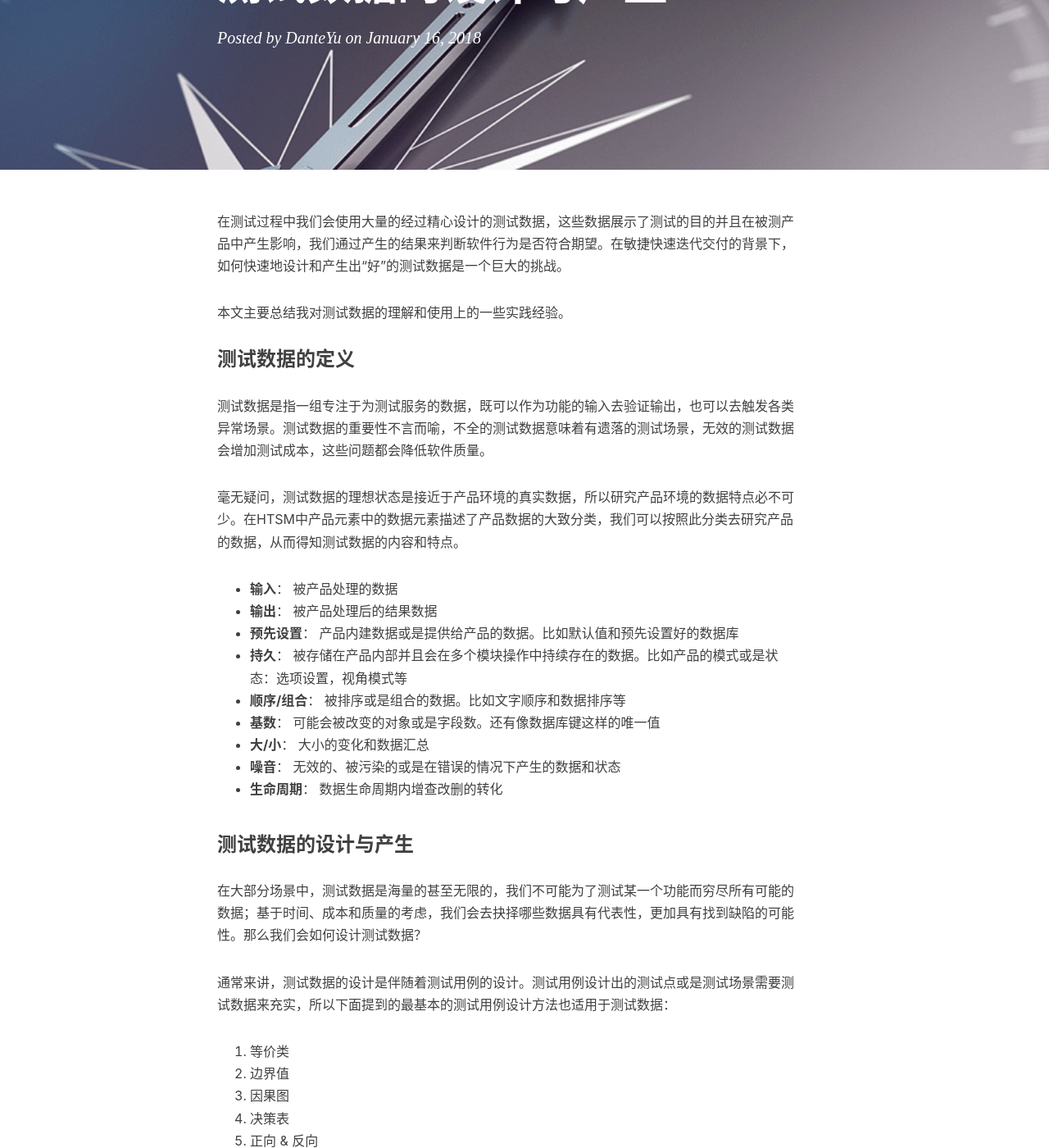
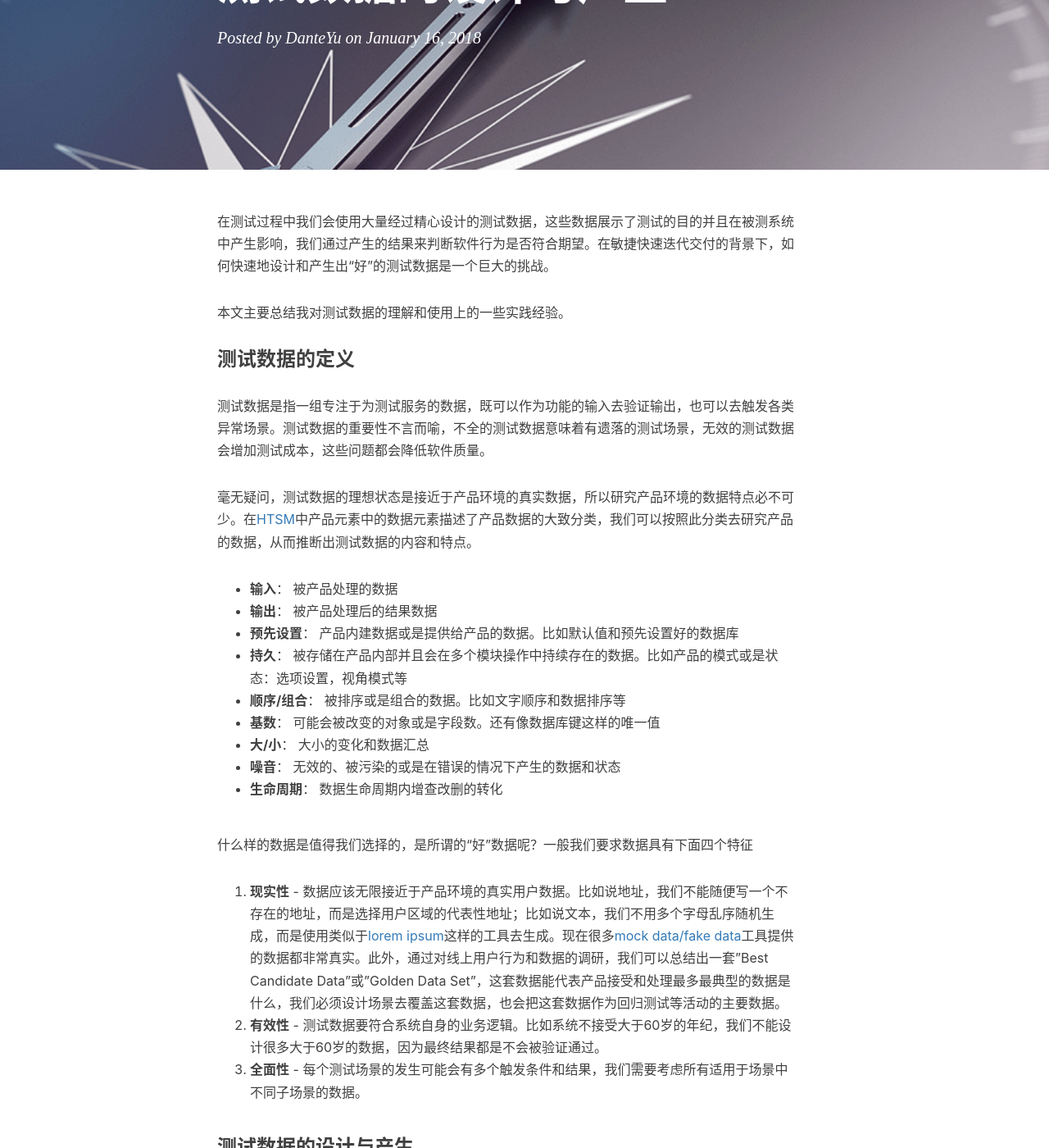
Before and after one commit to DanteYu/DanteYu.github.io, a Jekyll site: the page built from _posts/2018-01-16-testdatasummary.markdown, in a window 1280 px wide and 1400 px high, scrolled down 250 px. Shown: the whole window at 82% size. Built offline with Jekyll 4.4.1, drawn with Linux system fonts in a browser that asks for light colours; nearby versions of some CDN libraries; comment, search, counter and statistics services are not loaded; some of the changed text lies outside the part shown.

Commit message:
update test data post

```diff
--- a/_posts/2018-01-16-testdatasummary.markdown
+++ b/_posts/2018-01-16-testdatasummary.markdown
@@ -7,7 +7,7 @@
 tags:
     - TestData
 ---
-在测试过程中我们会使用大量的经过精心设计的测试数据，这些数据展示了测试的目的并且在被测产品中产生影响，我们通过产生的结果来判断软件行为是否符合期望。在敏捷快速迭代交付的背景下，如何快速地设计和产生出“好”的测试数据是一个巨大的挑战。
+在测试过程中我们会使用大量经过精心设计的测试数据，这些数据展示了测试的目的并且在被测系统中产生影响，我们通过产生的结果来判断软件行为是否符合期望。在敏捷快速迭代交付的背景下，如何快速地设计和产生出“好”的测试数据是一个巨大的挑战。
 
 本文主要总结我对测试数据的理解和使用上的一些实践经验。
 
@@ -15,7 +15,7 @@
 
 测试数据是指一组专注于为测试服务的数据，既可以作为功能的输入去验证输出，也可以去触发各类异常场景。测试数据的重要性不言而喻，不全的测试数据意味着有遗落的测试场景，无效的测试数据会增加测试成本，这些问题都会降低软件质量。
 
-毫无疑问，测试数据的理想状态是接近于产品环境的真实数据，所以研究产品环境的数据特点必不可少。在HTSM中产品元素中的数据元素描述了产品数据的大致分类，我们可以按照此分类去研究产品的数据，从而得知测试数据的内容和特点。
+毫无疑问，测试数据的理想状态是接近于产品环境的真实数据，所以研究产品环境的数据特点必不可少。在[HTSM](http://www.satisfice.com/tools/htsm.pdf)中产品元素中的数据元素描述了产品数据的大致分类，我们可以按照此分类去研究产品的数据，从而推断出测试数据的内容和特点。
 * **输入**： 被产品处理的数据
 * **输出**： 被产品处理后的结果数据
 * **预先设置**： 产品内建数据或是提供给产品的数据。比如默认值和预先设置好的数据库
@@ -25,6 +25,11 @@
 * **大/小**： 大小的变化和数据汇总
 * **噪音**： 无效的、被污染的或是在错误的情况下产生的数据和状态
 * **生命周期**： 数据生命周期内增查改删的转化
+
+什么样的数据是值得我们选择的，是所谓的“好”数据呢？一般我们要求数据具有下面四个特征
+1. **现实性** - 数据应该无限接近于产品环境的真实用户数据。比如说地址，我们不能随便写一个不存在的地址，而是选择用户区域的代表性地址；比如说文本，我们不用多个字母乱序随机生成，而是使用类似于[lorem ipsum](https://en.wikipedia.org/wiki/Lorem_ipsum)这样的工具去生成。现在很多[mock data/fake data](https://danteyu.github.io/2018/01/10/fakedatapython/)工具提供的数据都非常真实。此外，通过对线上用户行为和数据的调研，我们可以总结出一套"Best Candidate Data"或"Golden Data Set"，这套数据能代表产品接受和处理最多最典型的数据是什么，我们必须设计场景去覆盖这套数据，也会把这套数据作为回归测试等活动的主要数据。
+2. **有效性** - 测试数据要符合系统自身的业务逻辑。比如系统不接受大于60岁的年纪，我们不能设计很多大于60岁的数据，因为最终结果都是不会被验证通过。
+3. **全面性** - 每个测试场景的发生可能会有多个触发条件和结果，我们需要考虑所有适用于场景中不同子场景的数据。
 
 ### 测试数据的设计与产生
 
@@ -51,27 +56,34 @@
 
 测试数据的产生一般是在测试执行之前，产生方法包含：
 1. 测试人员执行测试过程中手工输入产生
-  * 来源于测试用例中的测试数据
-  * 测试执行时探索式测试启发的数据
+  * 来源于测试用例中的测试数据 (designed before test)
+  * 测试执行时探索式测试启发的数据 (on-the-fly)
+  * 自动化填表单工具
+  * SQL脚本 - 批处理更新数据库
 2. 程序自动生成(Automated Test Data Generation Tools)
-  * mock data/fake data - 多用于自动化测试(单元测试和API功能测试)
-  * on-demand synthetic data
-3. 复制产品环境的数据 (不过由于安全和隐私的要求，一般来讲，测试数据不能直接复制产品环境)
-4. 复制遗留系统的数据
+  * [mock data/fake data](https://danteyu.github.io/2018/01/10/fakedatapython/) - 多用于自动化测试(单元测试和API功能测试)
+  * 自动化脚本创建数据 - 比如说UI自动化测试(效率低)，单个某类型数据生成脚本
+3. 开发过程中创建
+  * 数据分离 - 为自动化测试服务，项目中提前以数据文件形式储存的数据
+4. 复制产品环境的数据
+  * 不过由于安全和隐私的要求，一般来讲，测试数据不能直接复制产品环境
+  * 通常来讲，因为产品环境数据包含的数据组合数量偏少以及没有无效数据，所以产品环境数据是测试环境数据的子集
+5. 复制遗留系统的数据
+  * 文件导入 - 比如说DB的备份或其他格式文件
 
 让我们一起看下不同的测试类型中测试数据的设计和产生有哪些独特方法。
 
 SDLC | 测试类型 | 方法 | 测试数据设计 | 测试数据产生
 ------------ | -------------  | ------------- | ------------- |
-Code | 单元测试 | 自动化 | 针对某一个函数方法覆盖更多的代码路径，无效参数| 使用mock data/fake data自动化产生，从单独的数据文件读取，写在程序中(作为参数或变量)
-Test | 功能测试 | 手工/自动化 | 使用基本测试用例设计方法，探索式测试，数据驱动，测试建模，支持最重要的用户场景的测试数据 | 手工输入，使用mock data/fake data自动化产生，从单独的数据文件读取，写在程序中(作为参数或变量)
+Code | 单元测试 | 自动化 | 针对某一个函数方法覆盖更多的代码路径，无效参数| 使用mock data/fake data自动化产生，从单独的数据文件读取，hard code在程序中(作为参数或变量)
+Test | 功能测试 | 手工/自动化 | 使用基本测试用例设计方法，探索式测试，数据驱动，测试建模，支持最重要的用户场景的测试数据 | 手工输入，使用mock data/fake data自动化产生，从单独的数据文件读取，hard code在程序中(作为参数或变量)
 Test | 性能测试 | 自动化 | 收集产品性能相关信心，设置接近于产品环境的benchmark | 自动化模拟
 Test | 安全测试 | 自动化 | 验证保密性的数据，验证完整性的数据，身份验证的数据，权限验证的数据 | 从单独的数据文件读取，写在程序中(作为参数或变量)
 
 
 ### 专注于test data的测试技术 - Domain Testing
 
-在HTSM的Test Technical提到一个专注于 test data的测试技术
+在[HTSM](http://www.satisfice.com/tools/htsm.pdf)的Test Technical提到一个专注于 test data的测试技术
 * **域测试 Domain Testing**
 	* 描述： 专注于测试软件所处理的数据 divide and conquer the data
 	* 典型思路
@@ -110,3 +122,26 @@
   * 唯一性 - 数据是否在系统里唯一，不能有重复
   * 一致性 - 单一数据在系统不同功能或模块中显示一致
   * 冲突性 - 不同数据之间是否冲突
+
+### 测试数据的管理
+
+对于有着不同业务的系统，创造符合业务的特殊数据是需要提前准备的，比如某某国家独特的邮政编码、某个城市具体的街道名称、一个有效的social security number、一个过期的credit card number和一个特殊状态的用户数据等；不然可能会出现在测试执行过程中发现数据不对而去重新等待或寻找数据，造成了时间和精力的浪费。测试数据的管理能够保证测试人员在测试过程中，随时有相应的工具或系统提供所有测试需要的数据，并且这些测试数据会与系统更新同步。测试数据也会因为管理的高效性变得可复用和可追溯。
+
+还有一个要做好测试数据管理的重要原因是由于数据的安全性和隐私性，产品环境的数据是不可能直接拿来使用的，所以通过测试数据的有效管理来持续提供接近于产品环境的anonymized or synthetic data是非常有必要的。
+
+再来总结一下测试数据管理的好处：
+1. 提供了交付测试数据的统一工具或平台
+2. 能够实时产生适应需求的测试数据
+3. 减少了测试数据出错的可能性
+4. 测试数据可复用
+5. 测试数据可追溯
+6. 尽早提供了测试数据，减少不必要的测试等待时间
+7. 提高测试效率，从而帮助项目高质量交付
+
+### 总结
+测试数据是测试设计中非常重要的一个环节，测试数据准备的好与坏直接影响着项目质量和交付进度。我们既需要使用各类测试技术设计出匹配系统特点的数据，也需要对测试数据进行良好的管理。
+
+### 参考
+* [HTSM](http://www.satisfice.com/tools/htsm.pdf)
+* [ET](http://www.satisfice.com/articles/what_is_et.shtml)
+* [database-testing-test-data-preparation-techniques](http://www.softwaretestinghelp.com/database-testing-test-data-preparation-techniques/)
```
